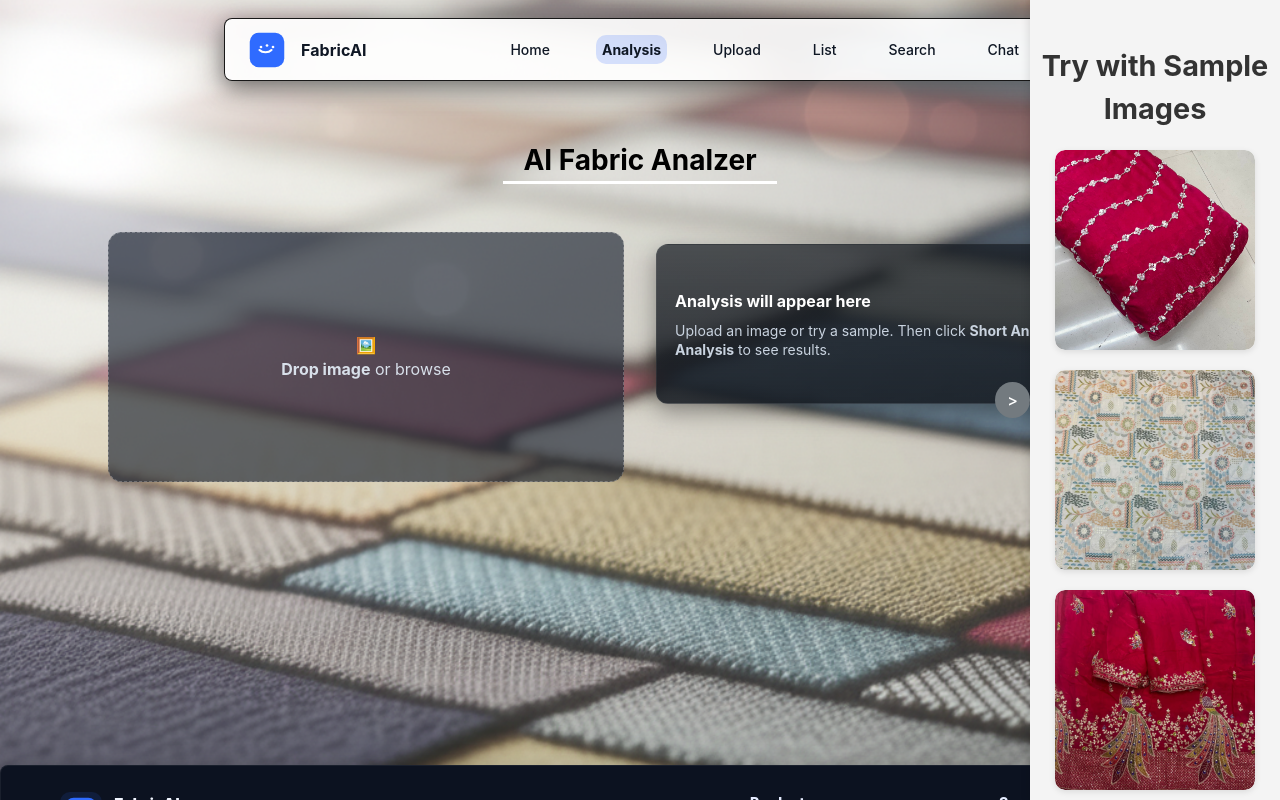
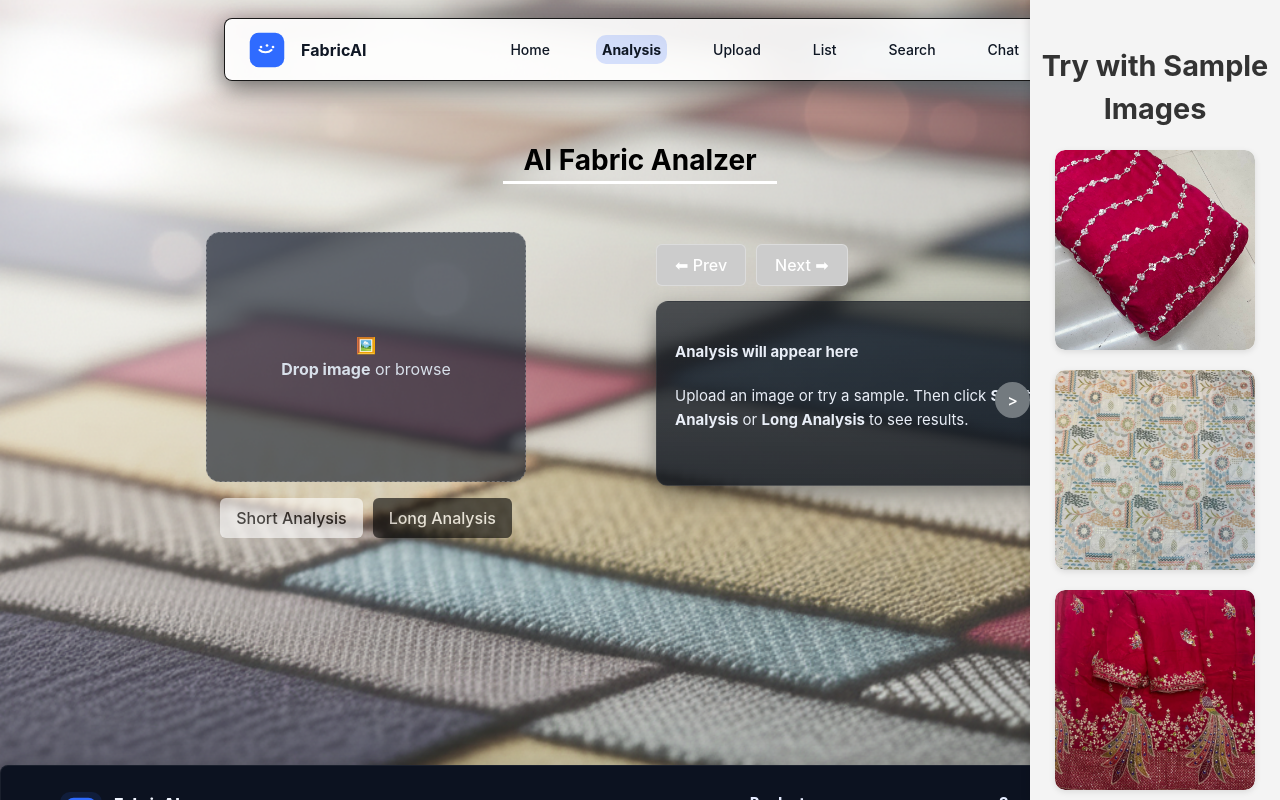
Before and after one commit to recursivezero/tz-fabric, a React (Vite) app in the folder frontend/: page /analysis in a window 1280 px wide. Shown: the top 800 px of the page. Built offline with nearby package versions, Linux system fonts and the light colour scheme; no server answers.

Commit message:
fix analyse page UI

```diff
--- a/frontend/src/components/DescriptionBox.tsx
+++ b/frontend/src/components/DescriptionBox.tsx
@@ -1,4 +1,5 @@
-import { useState } from "react";
+// src/components/DescriptionBox.jsx
+import React, { useState } from "react";
 import { FaRegCopy } from "react-icons/fa";
 import "../styles/DescriptionBox.css";
 import Loader from "./Loader";
@@ -18,6 +19,7 @@ const DescriptionBox = ({
   const [copied, setCopied] = useState(false);
   const isError = isValidImage === false && validationMessage;
 
+  // displayedText: fallback flow when there are responses
   const displayedText = isError
     ? validationMessage
     : loading
@@ -36,7 +38,6 @@ const DescriptionBox = ({
       if (navigator.clipboard?.writeText) {
         await navigator.clipboard.writeText(textToCopy);
       } else {
-        // Fallback for older browsers
         const textarea = document.createElement("textarea");
         textarea.value = textToCopy;
         textarea.style.position = "fixed";
@@ -50,35 +51,41 @@ const DescriptionBox = ({
       setCopied(true);
       setTimeout(() => setCopied(false), 2000);
     } catch (err) {
-      // Optionally surface an error notification
       console.warn("Copy failed", err);
     }
   };
 
-  if (!showResults && !isError) return null;
+  // Always render the component (so nav is present). We'll show placeholder content
+  // if there are no responses and not loading.
+  // Debug log (remove if you want)
+  // console.log("DescriptionBox render", { showResults, responsesLength: responses?.length, currentIndex, typedText });
+
+  const hasResponses = Array.isArray(responses) && responses.length > 0;
 
   return (
     <div className="description-wrapper">
-      {!isError && (
+      {/* Nav buttons always present in the UI (but disabled when no responses or at edges) */}
       <div className="nav-buttons">
         <button
           type="button"
           onClick={handlePrev}
-            disabled={currentIndex === 0}
-            className={`nav-btn ${currentIndex === 0 ? "disabled" : ""}`}
+          disabled={!hasResponses || currentIndex === 0}
+          className={`nav-btn ${!hasResponses || currentIndex === 0 ? "disabled" : ""}`}
+          title={!hasResponses ? "No responses yet" : "Previous response"}
         >
           ⬅ Prev
         </button>
+
         <button
           type="button"
           onClick={handleNext}
-            disabled={currentIndex === responses.length - 1}
-            className={`nav-btn ${currentIndex === responses.length - 1 ? "disabled" : ""}`}
+          disabled={!hasResponses || currentIndex >= responses.length - 1}
+          className={`nav-btn ${!hasResponses || currentIndex >= responses.length - 1 ? "disabled" : ""}`}
+          title={!hasResponses ? "No responses yet" : "Next response"}
         >
           Next ➡
         </button>
       </div>
-      )}
 
       <div className={`description-box ${isError ? "error" : ""}`}>
         <div className="description-content">
@@ -88,18 +95,28 @@ const DescriptionBox = ({
             </div>
           ) : isError ? (
             <p className="error-text">{validationMessage}</p>
+          ) : !hasResponses ? (
+            // Placeholder when there are no responses yet
+            <div className="placeholder-text">
+              <h4 className="placeholder-title">Analysis will appear here</h4>
+              <p className="placeholder-body">
+                Upload an image or try a sample. Then click <strong>Short Analysis</strong> or{" "}
+                <strong>Long Analysis</strong> to see results.
+              </p>
+            </div>
           ) : (
+            // Normal content when we have responses
             <p>{displayedText}</p>
           )}
         </div>
 
-        {!loading && !isError && responses.length > 0 && (
+        {/* Bottom counter + copy: only when not loading and not an error and responses exist */}
+        {!loading && !isError && hasResponses && (
           <div className="response-counter">
-            <span className="response-counter">
+            <span className="response-counter-text">
               Viewing response {currentIndex + 1} of {responses.length}
             </span>
 
-            {/* Use button for accessibility. */}
             <button
               type="button"
               className="copy-btn"
--- a/frontend/src/components/ImagePreviewPanel.tsx
+++ b/frontend/src/components/ImagePreviewPanel.tsx
@@ -1,5 +1,12 @@
+import React from "react";
 import "../styles/ImagePreviewPanel.css";
 
+/**
+ * ImagePreviewPanel
+ * - always renders the buttons in a dedicated container below the visual area
+ * - accepts `showButtons` (default true) so parent can override, but default is visible
+ * - logs a debug message so you can confirm rendering
+ */
 const ImagePreviewPanel = ({
   uploadedImageUrl,
   sampleImageUrl,
@@ -8,54 +15,106 @@ const ImagePreviewPanel = ({
   loading,
   currentFile,
   handleRunAnalysis,
+  handleUploadedImage,
+  imageInputRef,
+  showButtons = true,
 }) => {
   const giveFileNameAndSize = (currentFile) => {
     if (!currentFile) return "";
     const fileName = currentFile.name;
-    const fileSize = (currentFile.size / 1024).toFixed(2); // Size in KB
+    const fileSize = (currentFile.size / 1024).toFixed(2); // KB
     return `${fileName} (${fileSize} KB)`;
   };
+
+  const hasImage = Boolean(uploadedImageUrl || sampleImageUrl);
   const isImageValid = sampleImageUrl ? true : isValidImage;
+  const canRun = hasImage && !validationLoading && !loading && isImageValid;
+
+  const onDrop = (e) => {
+    e.preventDefault();
+    const file = e.dataTransfer.files?.[0];
+    if (file && typeof handleUploadedImage === "function") handleUploadedImage(file);
+  };
+
+  const onFileChange = (e) => {
+    const file = e.target.files?.[0];
+    if (file && typeof handleUploadedImage === "function") handleUploadedImage(file);
+  };
+
+  // Debug log to confirm rendering
+  // Remove or comment out in production
+  console.log("ImagePreviewPanel render — showButtons:", showButtons, "hasImage:", hasImage, "canRun:", canRun);
 
   return (
     <div className="image-preview-container">
+      {/* Visual area (preview or dropzone) */}
+      <div className="preview-visual">
+        {hasImage ? (
+          <div className="preview-wrap">
             <img
               src={uploadedImageUrl || sampleImageUrl}
               alt="Preview"
               className="preview-image"
             />
+          </div>
+        ) : (
+          <div
+            className="dropzone big-drop"
+            onDragOver={(e) => e.preventDefault()}
+            onDrop={onDrop}
+            onClick={() => imageInputRef?.current?.click?.()}
+            role="button"
+            aria-label="Upload image"
+          >
+            <div className="dz-icon">🖼️</div>
+            <div className="dz-text">
+              <strong>Drop image</strong> or <span className="link">browse</span>
+            </div>
+            <input
+              ref={imageInputRef}
+              type="file"
+              accept="image/*"
+              onChange={onFileChange}
+              style={{ display: "none" }}
+            />
+          </div>
+        )}
+      </div>
+
+      {/* file name / size */}
       <div className="filesize-name">
         <span className="filename">{giveFileNameAndSize(currentFile)}</span>
       </div>
-      <div className="preview-buttons-container">
+
+      {showButtons && (
+        <div className="preview-buttons-container" data-debug="preview-buttons">
           {validationLoading ? (
-          <p className="validation-text">
-            🔍 Checking if this is a valid fabric image...
-          </p>
-        ) : isImageValid ? (
+            <p className="validation-text">🔍 Checking if this is a valid fabric image...</p>
+          ) : (
             <>
               <button
                 onClick={() => handleRunAnalysis(currentFile, "short")}
-              disabled={loading}
-              className={`analysis-btn short ${loading ? "disabled" : ""}`}
+                disabled={!canRun}
+                className={`analysis-btn short ${!canRun ? "disabled" : ""}`}
+                title={!hasImage ? "Upload an image first" : !isImageValid ? "Image invalid" : ""}
+                data-testid="short-btn"
               >
                 Short Analysis
               </button>
+
               <button
                 onClick={() => handleRunAnalysis(currentFile, "long")}
-              disabled={loading}
-              className={`analysis-btn long ${loading ? "disabled" : ""}`}
+                disabled={!canRun}
+                className={`analysis-btn long ${!canRun ? "disabled" : ""}`}
+                title={!hasImage ? "Upload an image first" : !isImageValid ? "Image invalid" : ""}
+                data-testid="long-btn"
               >
                 Long Analysis
               </button>
             </>
-        ) : (
-          <>
-            <button style={{ visibility: "hidden" }}>Short</button>
-            <button style={{ visibility: "hidden" }}>Long</button>
-          </>
           )}
         </div>
+      )}
     </div>
   );
 };
--- a/frontend/src/pages/ImageDescriptor.tsx
+++ b/frontend/src/pages/ImageDescriptor.tsx
@@ -1,3 +1,4 @@
+import { useEffect, useRef, useState } from "react";
 import Header from "../components/ImageDescriptorHeader";
 import SampleImageGallery from "../components/SampleImageGalleryCard";
 import DescriptionBox from "../components/DescriptionBox";
@@ -5,7 +6,6 @@ import DrawerToggle from "../components/DrawerToggle";
 import ImagePreview from "../components/ImagePreviewPanel";
 import useImageAnalysis from "../hooks/useImageAnalysis";
 import "../styles/ImageDescription.css";
-import { useEffect, useRef, useState } from "react";
 
 const ImageDescription = () => {
   useEffect(() => {
@@ -51,7 +51,9 @@ const ImageDescription = () => {
     try {
       const res = handleRunAnalysis?.(file, mode);
       if (res && typeof res.then === "function") await res;
-    } catch (err) { }
+    } catch (err) {
+      // swallow
+    }
   };
 
   useEffect(() => {
@@ -63,7 +65,6 @@ const ImageDescription = () => {
     if (!uploadedImageUrl && !sampleImageUrl) setOpenDescription(false);
   }, [uploadedImageUrl, sampleImageUrl]);
 
-
   return (
     <div className="home-container">
       <Header />
@@ -74,7 +75,6 @@ const ImageDescription = () => {
 
       <div className="result-wrapper grid">
         <section className="preview-col">
-          {uploadedImageUrl || sampleImageUrl ? (
           <ImagePreview
             uploadedImageUrl={uploadedImageUrl}
             sampleImageUrl={sampleImageUrl}
@@ -83,27 +83,9 @@ const ImageDescription = () => {
             loading={loading}
             currentFile={currentFile}
             handleRunAnalysis={wrappedRunAnalysis}
-              showButtons={false}
+            handleUploadedImage={handleUploadedImage}
+            imageInputRef={imageInputRef}
           />
-          ) : (
-            <div
-              className="dropzone"
-              onDragOver={(e) => e.preventDefault()}
-              onDrop={(e) => {
-                e.preventDefault();
-                const file = e.dataTransfer.files?.[0];
-                if (file) handleUploadedImage(file);
-              }}
-              onClick={() => imageInputRef.current?.click()}
-              role="button"
-              aria-label="Upload image"
-            >
-              <div className="dz-icon">🖼️</div>
-              <div className="dz-text">
-                <strong>Drop image</strong> or <span className="link">browse</span>
-              </div>
-            </div>
-          )}
 
           <input
             ref={imageInputRef}
@@ -119,7 +101,6 @@ const ImageDescription = () => {
 
         <section className="action-col">
           <div className="description-area slide-in-right">
-            {openDescription || showResults ? (
             <DescriptionBox
               isValidImage={isValidImage}
               validationMessage={validationMessage}
@@ -132,14 +113,6 @@ const ImageDescription = () => {
               handlePrev={handlePrev}
               handleNext={handleNext}
             />
-            ) : (
-              <div className="description-placeholder">
-                <h4 className="placeholder-title">Analysis will appear here</h4>
-                <p className="placeholder-text">
-                  Upload an image or try a sample. Then click <strong>Short Analysis</strong> or <strong>Long Analysis</strong> to see results.
-                </p>
-              </div>
-            )}
           </div>
         </section>
       </div>
--- a/frontend/src/styles/ImagePreviewPanel.css
+++ b/frontend/src/styles/ImagePreviewPanel.css
@@ -1,5 +1,5 @@
 .image-preview-container {
-  width: 280px;
+  width: 60%;
   text-align: center;
 }
 
```
Lines whose indentation alone changed are shown as unchanged.
